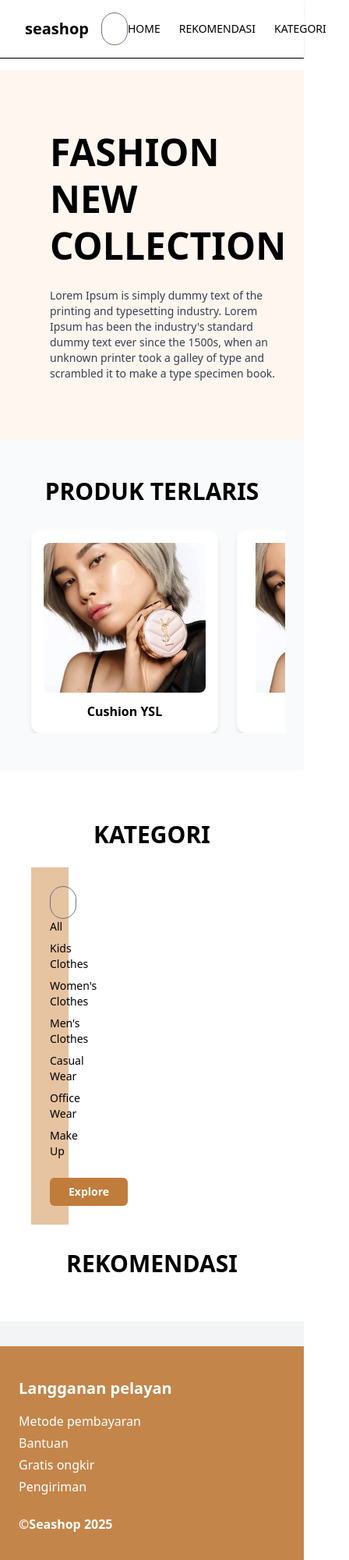
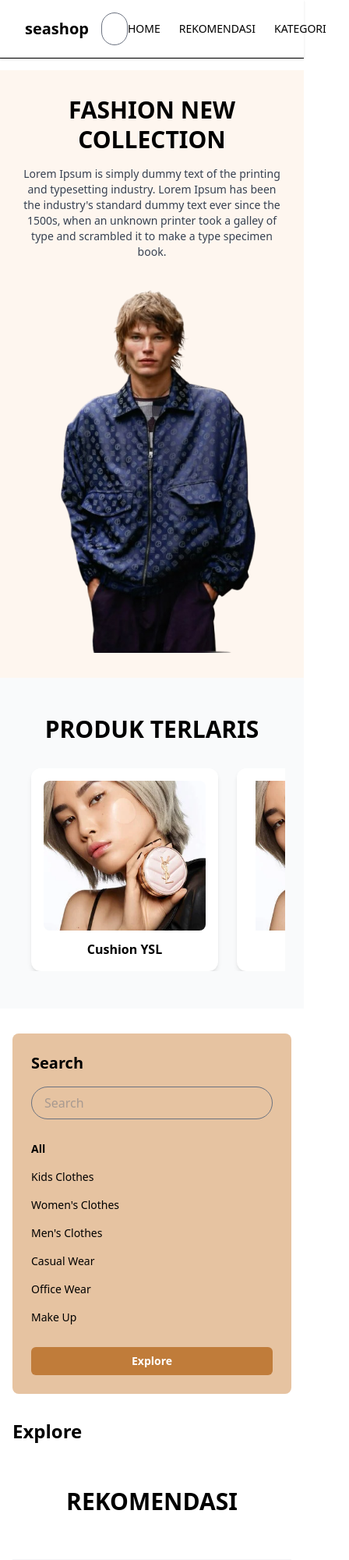
Before and after one commit to raraarviyy/e-commerce, a website: page index.html in a window 390 px wide. Shown: the top 2000 px of the page at 78% size, 448 px wide, since content can reach past the window. Drawn offline with Linux system fonts and the light colour scheme; no server answers.

Commit message:
Update index.html

```diff
--- a/index.html
+++ b/index.html
@@ -42,23 +42,31 @@
   </header>
 
   <!-- Spacer supaya konten tidak ketiban navbar -->
+<!-- Spacer -->
 <div class="h-[90px]"></div>
 
-
 <!-- Hero Section -->
-    <section class="flex justify-between items-center px-16 py-3 bg-[#fef6ef]">
-      <div class="max-w-lg">
-        <h1 class="text-5xl font-bold leading-tight">FASHION NEW<br/>COLLECTION</h1>
-        <p class="mt-6 text-sm text-gray-700">
+<section class="flex flex-col md:flex-row items-center justify-between px-6 md:px-16 py-8 bg-[#fef6ef]">
+  <!-- Text -->
+  <div class="max-w-lg text-center md:text-left mb-6 md:mb-0">
+    <h1 class="text-3xl sm:text-4xl md:text-5xl font-bold leading-tight">
+      FASHION NEW <br /> COLLECTION
+    </h1>
+    <p class="mt-4 text-sm sm:text-base text-gray-700">
       Lorem Ipsum is simply dummy text of the printing and typesetting industry.
       Lorem Ipsum has been the industry's standard dummy text ever since the 1500s,
       when an unknown printer took a galley of type and scrambled it to make a type specimen book.
     </p>
   </div>
-      <div>
-        <img src="src/image/jordan.png" alt="Model Fashion" class="h-[450px] object-contain"/>
+
+  <!-- Image -->
+  <div class="flex justify-center md:justify-end">
+    <img src="src/image/jordan.png"
+         alt="Model Fashion"
+         class="w-full max-w-xs sm:max-w-sm md:max-w-md lg:max-w-lg h-auto object-contain"/>
   </div>
 </section>
+
 
     <section class="bg-gray-50 font-sans">
      <div class="px-6 py-12">
@@ -100,36 +108,41 @@
     </div>
   </section>
 
-  <div class="max-w-7xl mx-auto px-4 py-8"></div>
-  <h1 class="text-3xl font-bold mb-6 text-center">KATEGORI</h1>
- <div class="bg-[#e6c3a1] p-6 col-span-1 mr-260 ml-10">
-   <div class="flex-grow">
+ <div class="max-w-7xl mx-auto px-4 py-8">
+        <div class="flex flex-col md:flex-row gap-8">
+            <!-- Sidebar Kategori -->
+            <div class="w-full md:w-1/4 bg-[#e6c3a1] p-6 rounded-lg">
+                <h2 class="text-xl font-bold mb-4">Search</h2>
+                <div class="mb-6">
                     <input
                         type="text"
                         placeholder="Search"
                         class="w-full border rounded-full px-4 py-2 text-left text-gray-500 outline-none"
                     />
                 </div>
-
                 <ul class="space-y-2 mb-6 text-sm font-medium">
-    <li><a href="#" class="hover:underline">All</a></li>
-    <li><a href="#" class="hover:underline">Kids Clothes</a></li>
-    <li><a href="#" class="hover:underline">Women's Clothes</a></li>
-    <li><a href="#" class="hover:underline">Men's Clothes</a></li>
-    <li><a href="#" class="hover:underline">Casual Wear</a></li>
-    <li><a href="#" class="hover:underline">Office Wear</a></li>
-    <li><a href="#" class="hover:underline">Make Up</a></li>
+                    <li><a href="#" class="hover:underline block py-1 font-semibold">All</a></li>
+                    <li><a href="#" class="hover:underline block py-1">Kids Clothes</a></li>
+                    <li><a href="#" class="hover:underline block py-1">Women's Clothes</a></li>
+                    <li><a href="#" class="hover:underline block py-1">Men's Clothes</a></li>
+                    <li><a href="#" class="hover:underline block py-1">Casual Wear</a></li>
+                    <li><a href="#" class="hover:underline block py-1">Office Wear</a></li>
+                    <li><a href="#" class="hover:underline block py-1">Make Up</a></li>
                 </ul>
-
-  <button class="bg-[#c07c3a] text-white px-6 py-2 rounded-md text-sm font-semibold">Explore</button>
-
-</div>
+                <button class="bg-[#c07c3a] text-white px-6 py-2 rounded-md text-sm font-semibold w-full">
+                    Explore
+                </button>
             </div>
 
-<div class="flex flex-row">
-  <!-- Kontainer produk -->
-  <div class="w-3/4">
-    <div id="products" class="flex flex-row flex-wrap ml-100 -mt-80 gap-4 p-6">
+            <!-- Konten Utama -->
+            <div class="w-full md:w-3/4">
+                <div class="flex justify-between items-center mb-6">
+                    <h1 class="text-2xl font-bold">Explore</h1>
+                    <div class="w-3/4 border-t border-gray-300"></div>
+                </div>
+
+                <!-- Container produk -->
+                <div id="products" class="grid grid-cols-1 md:grid-cols-2 gap-6 md:ml-8">
                     <!-- Cards will be injected here -->
                 </div>
             </div>
@@ -141,34 +154,41 @@
   <div id="product-list" class="grid grid-cols-1 sm:grid-cols-5 md:grid-cols-4 lg:grid-cols-4 gap-6"></div>
 </div>
 
-<div class="bg-gray-100">
+<div class="bg-gray-100 px-4 sm:px-6 lg:px-8 py-8">
+  <!-- Grid Produk -->
+  <div id="product-list"
+       class="grid grid-cols-1 sm:grid-cols-2 lg:grid-cols-4 gap-6">
+  </div>
+
   <!-- Template Produk -->
-<div id="product-list" class="grid grid-cols-2 md:grid-cols-4 gap-4 p-4"></div>
-
   <template id="produk-template">
-  <div class="bg-white border rounded shadow-sm p-3 w-full max-w-xs mx-auto hover:shadow-lg transition-shadow min-h-[380px] flex flex-col justify-between items-center relative">
+    <div class="bg-white border rounded-lg shadow-sm p-4 hover:shadow-lg transition-shadow flex flex-col justify-between items-center">
 
       <!-- Product Link -->
       <a href="detail.html" class="w-full flex flex-col items-center flex-grow">
-      <img src="" alt="Produk" class="w-full h-48 object-contain rounded">
-      <p class="text-center mt-3 font-semibold text-gray-800 price min-h-[24px]">Rp0</p>
-      <h2 class="text-center mt-2 font-bold text-gray-900 title min-h-[48px]">Product Title</h2>
+        <img src="" alt="Produk"
+             class="w-full h-48 object-contain bg-gray-50 rounded">
+        <p class="mt-3 font-semibold text-gray-800 price text-sm sm:text-base">Rp0</p>
+        <h2 class="mt-2 font-bold text-gray-900 title text-center text-sm sm:text-base line-clamp-2">
+          Product Title
+        </h2>
       </a>
 
-    <!-- Tombol Checkout & Keranjang -->
-    <div class="mt-auto flex w-full gap-2 pt-4">
-        <!-- Tombol Keranjang -->
-        <button class="keranjang-btn bg-white border border-[#c88c4a] text-[#c88c4a] hover:bg-[#f8efe3] p-2 rounded flex items-center justify-center w-10 h-10">
+      <!-- Tombol -->
+      <div class="mt-4 flex w-full gap-2">
+        <!-- Keranjang -->
+        <button class="keranjang-btn border border-[#c88c4a] text-[#c88c4a] hover:bg-[#f8efe3] p-2 rounded flex items-center justify-center w-10 h-10">
           🛒
         </button>
-        <!-- Tombol Checkout -->
+        <!-- Checkout -->
         <button class="checkout-btn flex-grow px-3 py-2 bg-[#c88c4a] hover:bg-[#b07a30] text-white rounded text-sm">
           Checkout
         </button>
       </div>
-
     </div>
   </template>
+</div>
+
 
 
 
```
Lines whose indentation alone changed are shown as unchanged.
